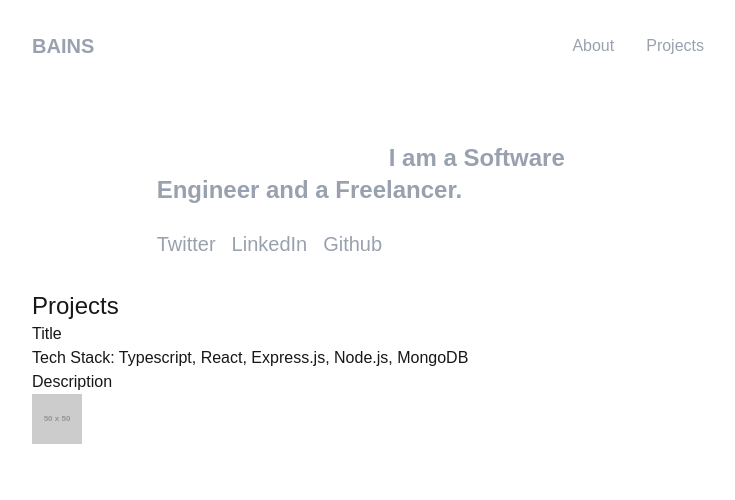
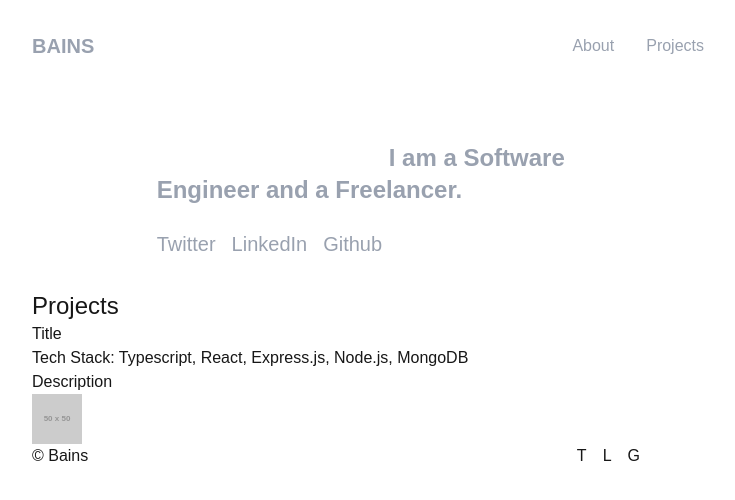
Before and after one commit to ekambains/portfolio, a Next.js app: page / in a window 1280 px wide. Shown: the top 500 px of the page, without its empty margins (304-1039 px from the left). Built offline with nearby package versions, Linux system fonts and the light colour scheme.

Commit message:
Created the footer component

```diff
--- a/app/(root)/page.tsx
+++ b/app/(root)/page.tsx
@@ -1,3 +1,4 @@
+import Footer from "@/components/Footer";
 import Intro from "@/components/Intro";
 import Navbar from "@/components/Navbar";
 import Projects from "@/components/Projects";
@@ -9,6 +10,7 @@ export default function Home() {
         <Navbar />
         <Intro />
         <Projects />
+        <Footer />
       </div>
     </div>
   );
--- /dev/null
+++ b/components/Footer.tsx
@@ -0,0 +1,18 @@
+import React from 'react'
+
+const Footer = () => {
+  return (
+    <div className='flex justify-between w-full'>
+        <div>
+            <span>&copy; Bains</span>
+        </div>
+        <div className='flex gap-4'>
+            <span>T</span>
+            <span>L</span>
+            <span>G</span>
+        </div>
+    </div>
+  )
+}
+
+export default Footer
```
